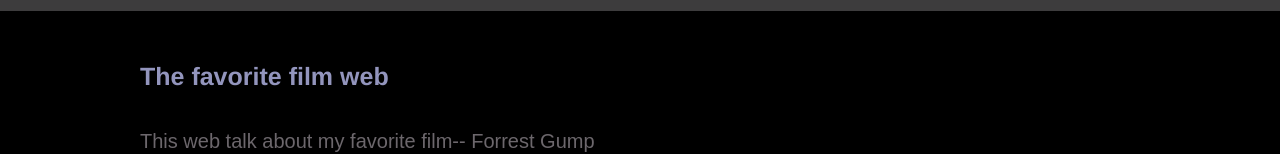
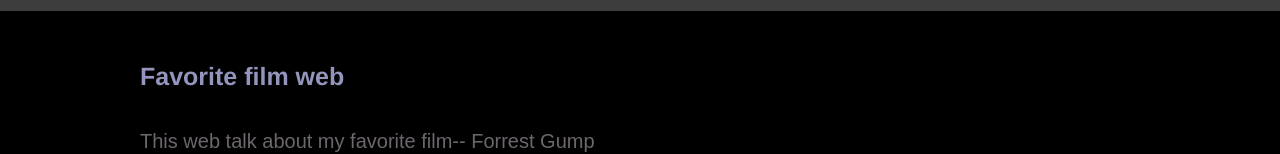
Before and after one commit to PeiyingDeng/Midterm-Project, a plain HTML site: page project.html in a window 1280 px wide. Shown: the part 197-351 px from the top of the page. Drawn offline with Linux system fonts and the light colour scheme; files whose address does not match are found by name.

Commit message:
Update project.html

```diff
--- a/project.html
+++ b/project.html
@@ -27,7 +27,7 @@
 	</nav>
 
 	<main >
-		<h3><a href="film.html" target="_blank">The favorite film web</a></h3>
+		<h3><a href="film.html" target="_blank">Favorite film web</a></h3>
 		<p>This web talk about my favorite film-- Forrest Gump</p>
 		<h3><a href="bindex.html" target="_blank"> Favorite book web</a></h3>
 		<p>This website discuss my favorite book-- The Great Gatsby</p>
```
